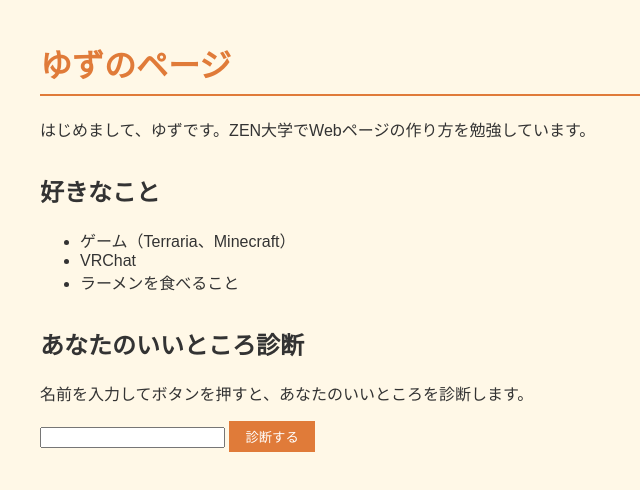
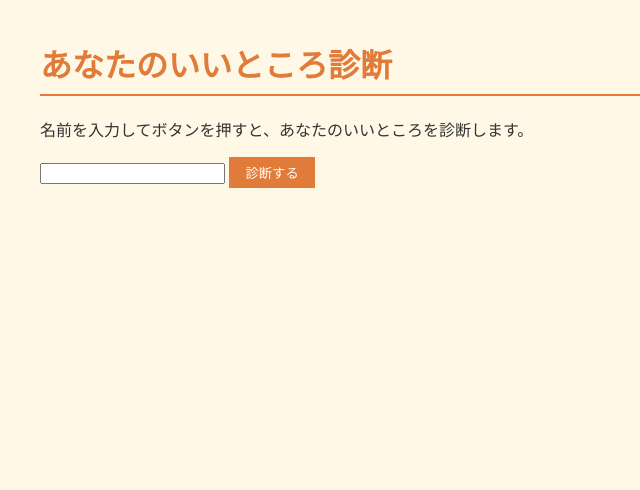
Before and after one commit to greythroatRhodes/ZENUnivercity.github, a plain HTML site: page index.html in a window 1280 px wide. Shown: the whole page, without its empty margins (0-640 px from the left). Drawn offline with Linux system fonts and the light colour scheme.

Commit message:
診断だけのページに変更

```diff
--- a/index.html
+++ b/index.html
@@ -2,21 +2,11 @@
 <html lang="ja">
 <head>
   <meta charset="UTF-8">
-  <title>ゆずのページ</title>
+  <title>あなたのいいところ診断</title>
   <link rel="stylesheet" href="style.css">
 </head>
 <body>
-  <h1>ゆずのページ</h1>
-  <p>はじめまして、ゆずです。ZEN大学でWebページの作り方を勉強しています。</p>
-
-  <h2>好きなこと</h2>
-  <ul>
-    <li>ゲーム（Terraria、Minecraft）</li>
-    <li>VRChat</li>
-    <li>ラーメンを食べること</li>
-  </ul>
-
-  <h2>あなたのいいところ診断</h2>
+  <h1>あなたのいいところ診断</h1>
   <p>名前を入力してボタンを押すと、あなたのいいところを診断します。</p>
   <input type="text" id="user-name" size="20" maxlength="20">
   <button id="assess">診断する</button>
```
